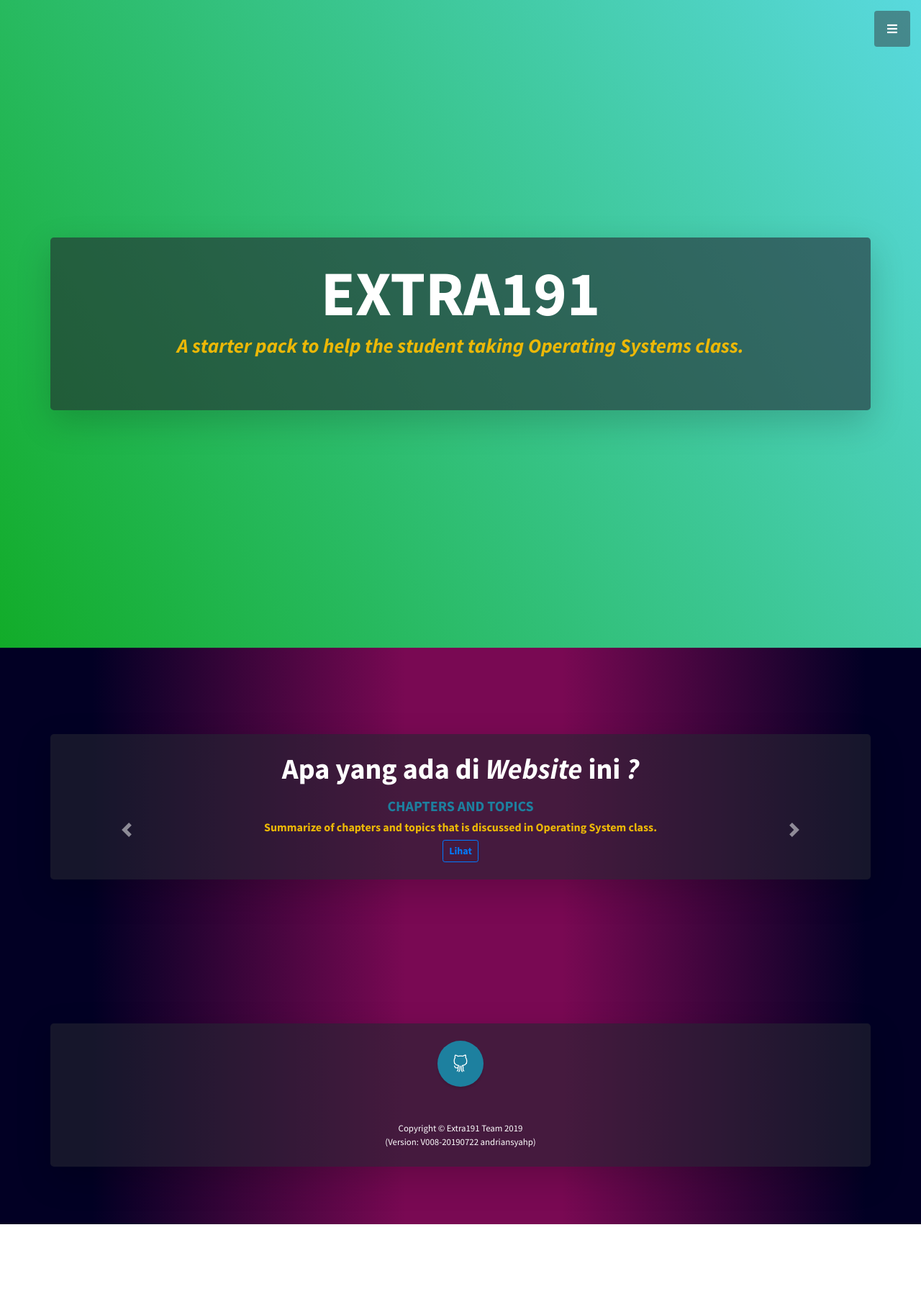
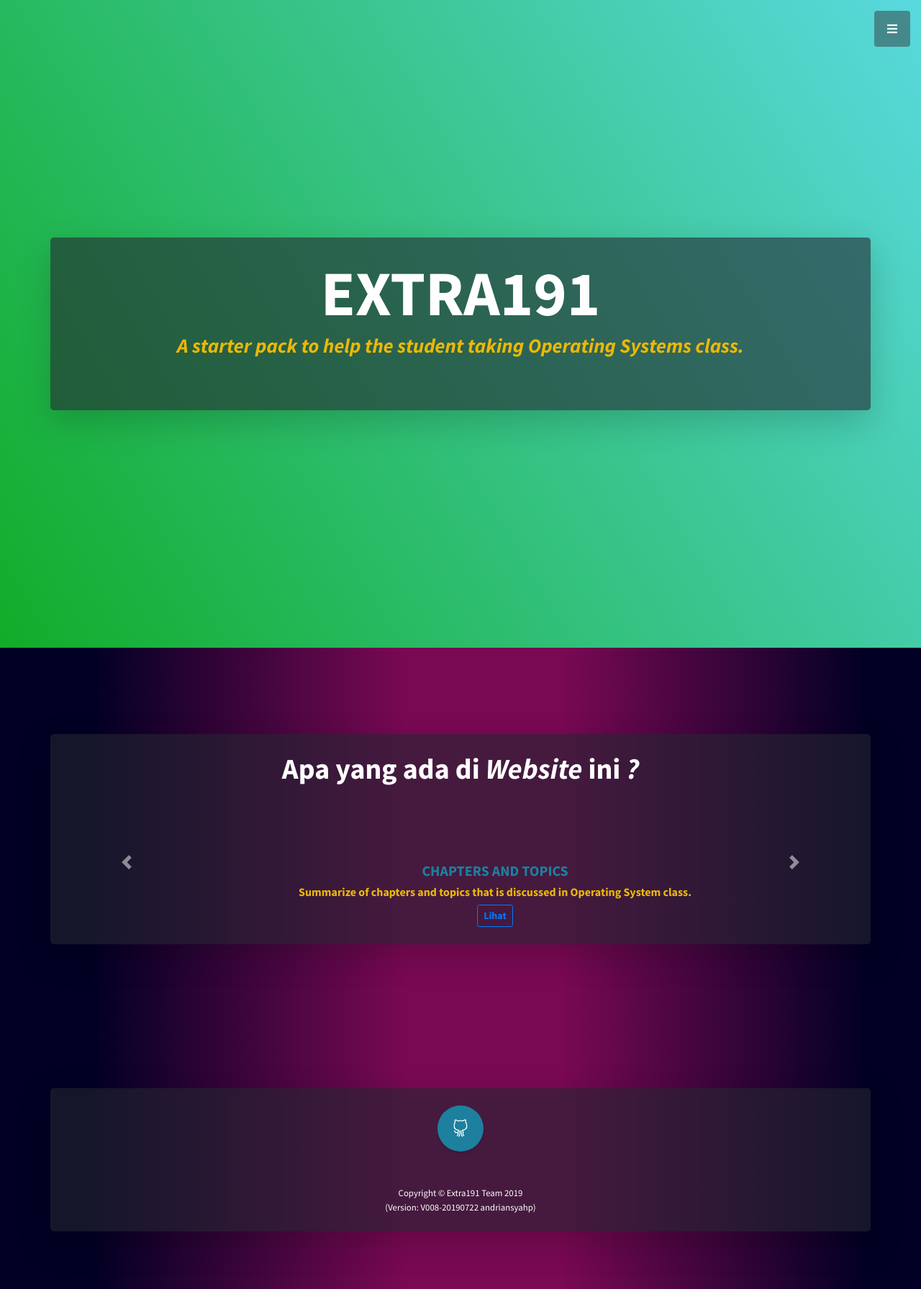
Before and after one commit to andriansyahp/extra191, a Jekyll site: the page built from index.html, in a window 1280 px wide. Shown: the whole page at 72% size. Built offline with Jekyll 4.4.1, drawn with Linux system fonts in a browser that asks for light colours; before the commit the page ends 1701 px from its top, so only the background shows below that.

Commit message:
Making homepage listing all pages with Carousel

```diff
--- a/index.html
+++ b/index.html
@@ -9,13 +9,13 @@
     <div id="slides" class="mt-3">
         <div id="carouselContent" class="carousel slide" data-interval="2500" data-ride="carousel">
             <div class="carousel-inner" role="listbox">
-                <div class="carousel-item active text-center p-15">
+                <div class="carousel-item active text-center p-15 mx-5">
                     <h5 class="text-primary text-center">EXTRA191</h5>
                     <h6 class="text-center text-secondary">Welcome.</h6>
                 </div>
                 {% for page in site.pages %}
                     {% if page.categories contains 'content' %}
-                        <div class="carousel-item text-center p-15">
+                        <div class="carousel-item text-center p-15 mx-5">
                             <h5 class="text-primary text-center">{{page.title}}</h5>
                             <h6 class="text-center text-secondary">{{page.description}}</h6>
                             <a class="btn btn-outline-primary btn-sm" href = "{{ page.path }}" role="button">Lihat</a>
```
